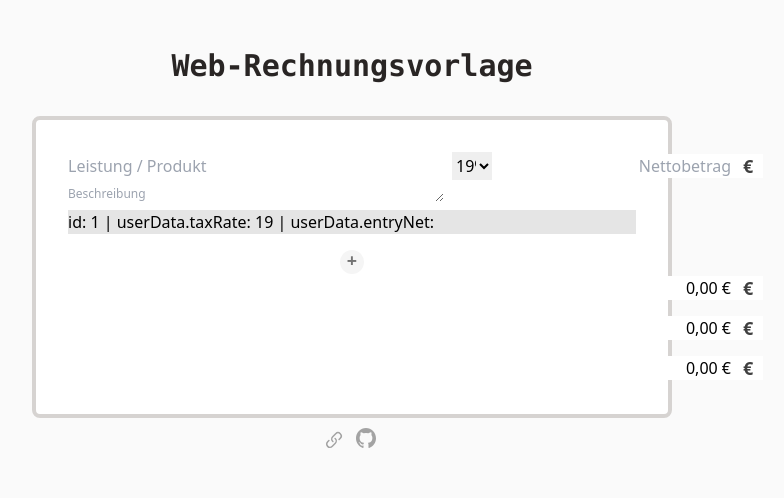
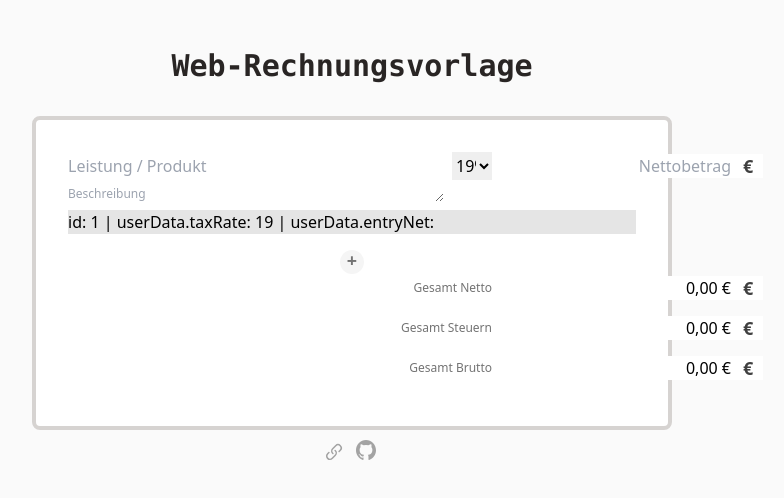
Before and after one commit to atomtigerzoo/MvueSt-Rechnung, a Vue app: page / in a window 1280 px wide. Shown: the top 498 px of the page, without its empty margins (288-1072 px from the left). Built offline with nearby package versions, Linux system fonts and the light colour scheme.

Commit message:
refactor: updates gross fields with labels and better styling

```diff
--- a/src/App.vue
+++ b/src/App.vue
@@ -182,15 +182,9 @@ function removeEntryRow(id) {
       </span>
     </div>
 
-    <div class="grid grid-cols-12 gap-2">
-      <div class="col-start-10 col-span-3 space-y-3">
-        <GrossField :inputValue="convertToHumanAmount(grossNet)" inputName="grossNet" inputPlaceholder="Gesamt (Netto)" />
-
-        <GrossField :inputValue="convertToHumanAmount(grossTax)" inputName="grossTax" inputPlaceholder="Gesamt (MwSt)" />
-
-        <GrossField :inputValue="convertToHumanAmount(grossTotal)" inputName="grossTotal" inputPlaceholder="Gesamt (Brutto)" />
-      </div>
-    </div>
+    <GrossField :inputValue="convertToHumanAmount(grossNet)" inputName="grossNet" label="Gesamt Netto" />
+    <GrossField :inputValue="convertToHumanAmount(grossTax)" inputName="grossTax" label="Gesamt Steuern" />
+    <GrossField :inputValue="convertToHumanAmount(grossTotal)" inputName="grossTotal" label="Gesamt Brutto" />
 
     <!-- <div class="mx-auto flex justify-center items-center space-x-2 max-lg:flex-col">
       <input
--- a/src/components/GrossField.vue
+++ b/src/components/GrossField.vue
@@ -6,20 +6,25 @@
 defineProps({
   inputValue: String,
   inputName: String,
-  inputPlaceholder: String
+  label: String
 })
 
 </script>
 
 <template>
-  <div class="flex justify-start items-center">
+  <div class="mb-3 grid grid-cols-12 gap-2">
+    <div class="col-span-9 flex justify-end items-center">
+      <label :for="inputName" class="text-neutral-500 text-xs text-right whitespace-nowrap">{{ label }}</label>
+    </div>
+    <div class="col-span-3 flex justify-start items-center">
       <input
         class="grow pr-8 text-right"
         readonly
         :value="inputValue"
+        :id="inputName"
         :name="inputName"
-      :placeholder="inputPlaceholder"
         >
       <span class="-ml-7 pl-2 text-lg text-neutral-700 font-semibold">&euro;</span>
     </div>
+  </div>
 </template>
```
Lines whose indentation alone changed are shown as unchanged.
